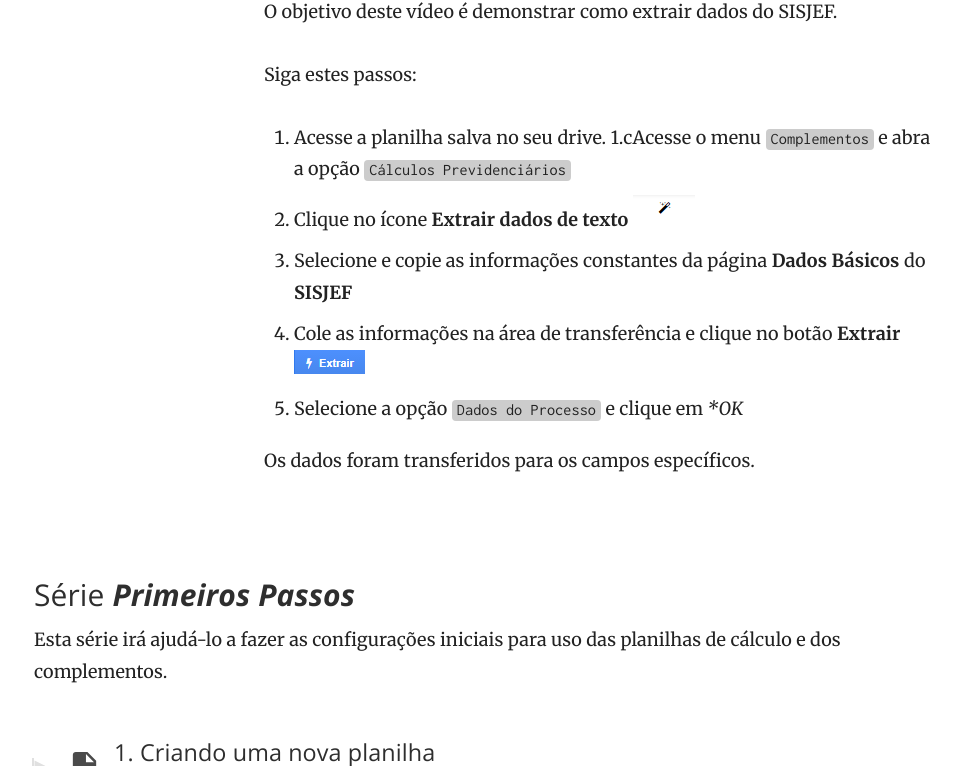
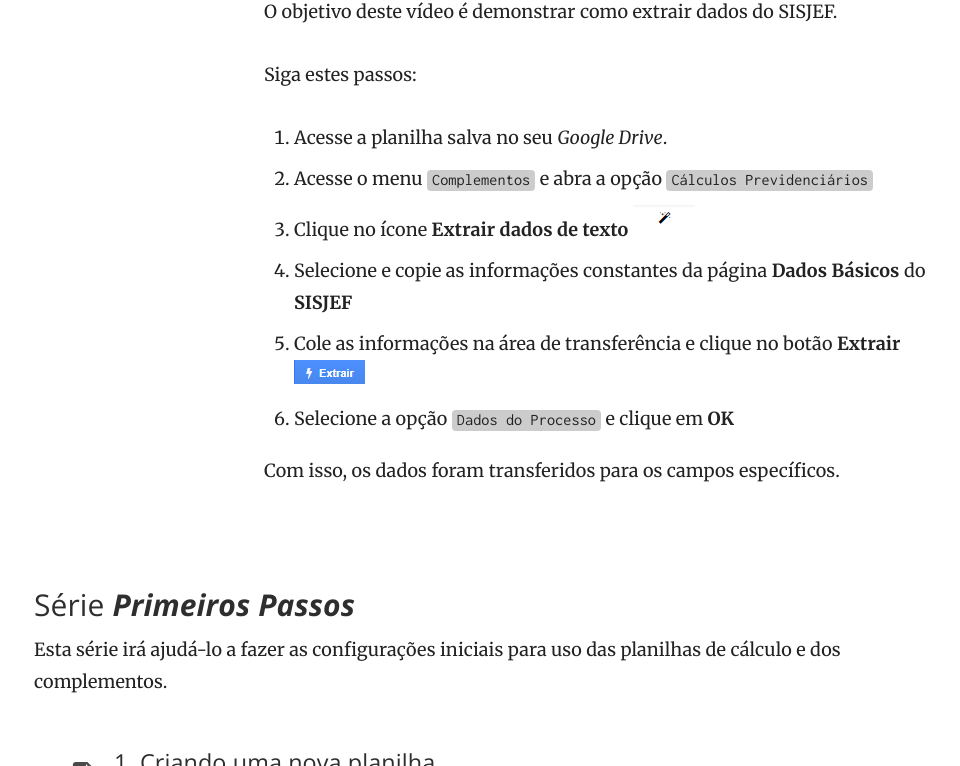
Before and after one commit to Contadoria/Tutoriais, a Jekyll site: the page built from _posts/2017-09-20-Extraindo-Dados-Sisjef.md, in a window 1280 px wide and 900 px high, scrolled down 511 px, cut to the strip 134-900 px from the top of the window. Shown: the whole strip, without its empty margins (156-1116 px from the left). Built offline with Jekyll 4.4.1, drawn with Linux system fonts in a browser that asks for light colours; nearby versions of some CDN libraries.

Commit message:
Update 2017-09-20-Extraindo-Dados-Sisjef.md

```diff
--- a/_posts/2017-09-20-Extraindo-Dados-Sisjef.md
+++ b/_posts/2017-09-20-Extraindo-Dados-Sisjef.md
@@ -16,11 +16,11 @@
 
 Siga estes passos:
 
-1. Acesse a planilha salva no seu drive.
-1.cAcesse o menu `Complementos` e abra a opção `Cálculos Previdenciários`
+1. Acesse a planilha salva no seu *Google Drive*.
+1. Acesse o menu `Complementos` e abra a opção `Cálculos Previdenciários`
 1. Clique no ícone **Extrair dados de texto** ![Extrair dados]({{ site.baseurl }}{% link /images/Icone_Extrair_Dados.png %})
 1. Selecione e copie as informações constantes da página **Dados Básicos** do **SISJEF**
 1. Cole as informações na área de transferência e clique no botão **Extrair** ![Botão Extrair]({{ site.baseurl }}{% link /images/Botao_Extrair_Dados.png %})
-1. Selecione a opção `Dados do Processo` e clique em **OK*
+1. Selecione a opção `Dados do Processo` e clique em **OK**
 
-Os dados foram transferidos para os campos específicos.
+Com isso, os dados foram transferidos para os campos específicos.
```
